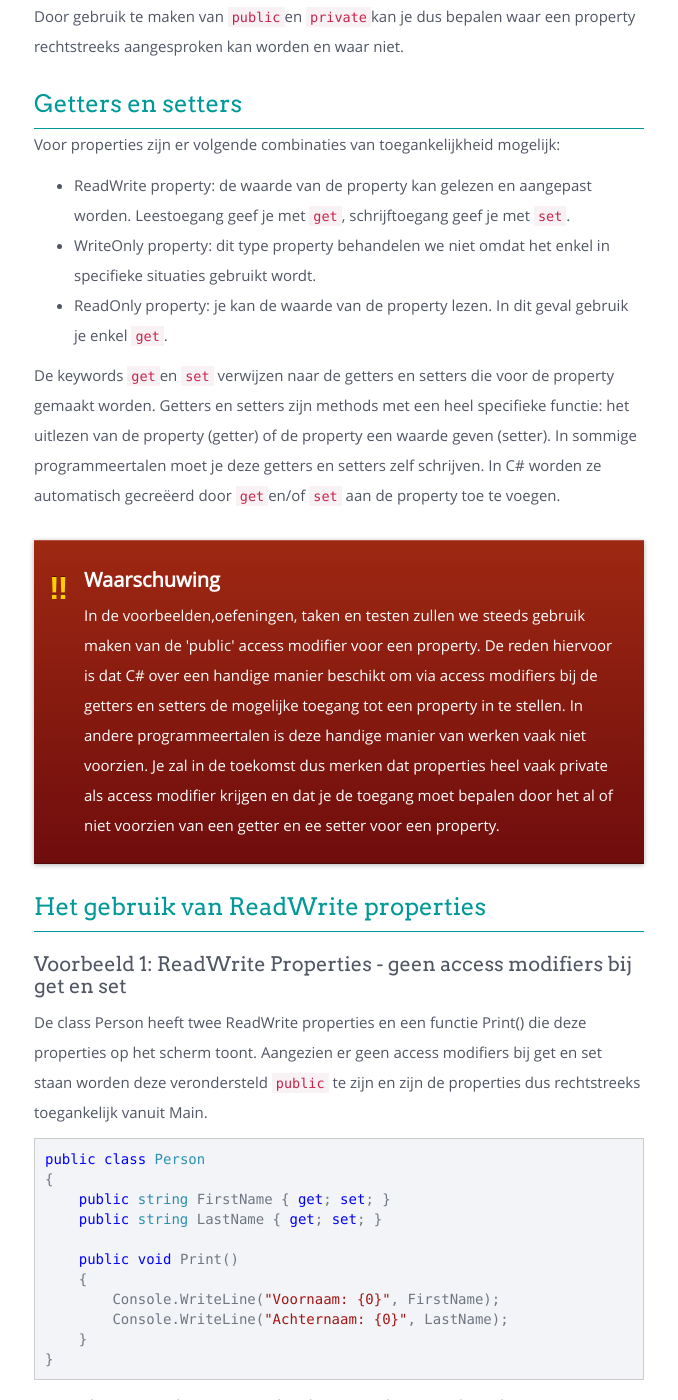
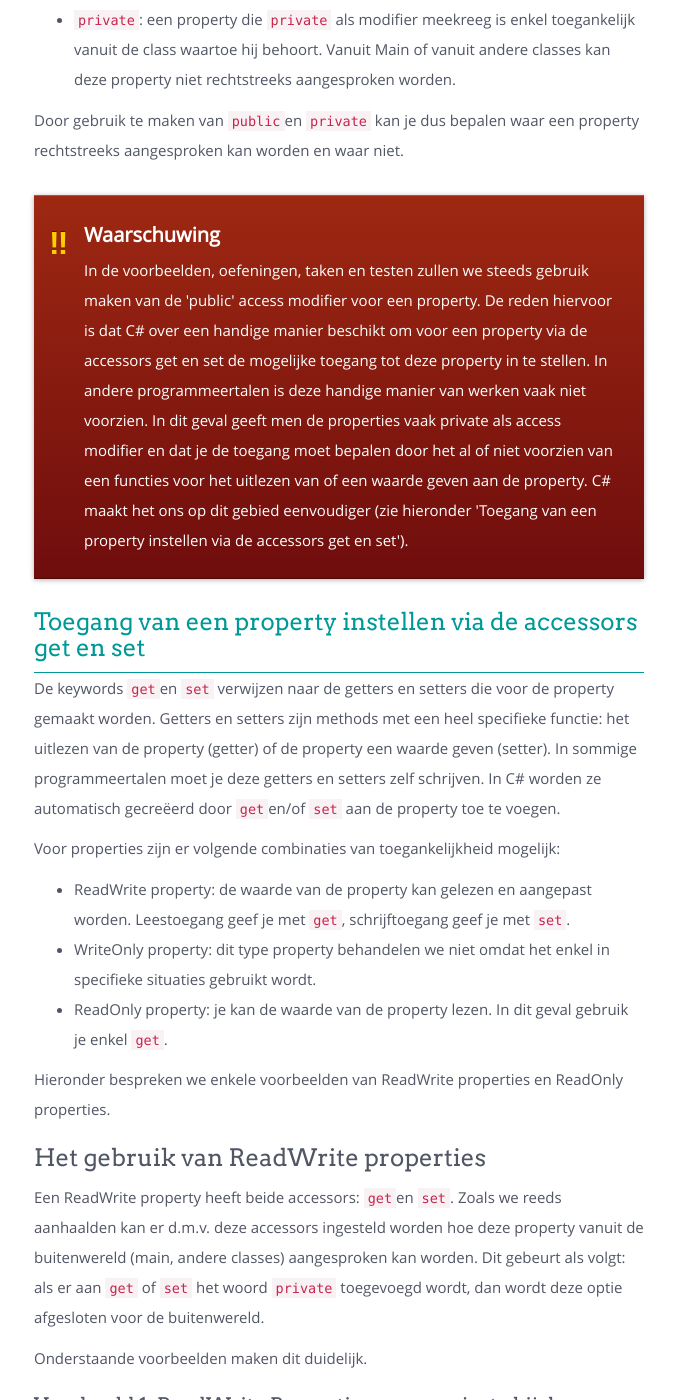
Before and after one commit to sma-it/sma-it.github.io, a Jekyll site: the page built from modules/advanced/_posts/2000-01-02-Properties.md, in a window 1280 px wide and 1400 px high, scrolled down 1200 px. Shown: the whole window, without its empty margins (381-1059 px from the left). Built offline with Jekyll 4.4.1, drawn with Linux system fonts in a browser that asks for light colours; nearby versions of some CDN libraries; some of the changed text lies outside the part shown.

Commit message:
Added better structure

````diff
--- a/modules/advanced/_posts/2000-01-02-Properties.md
+++ b/modules/advanced/_posts/2000-01-02-Properties.md
@@ -23,43 +23,58 @@
 <div class="header2" markdown = "1">## Access modifiers
 </div>
 
-Een access modifier geeft aan in welke mate een property toegankelijk is. Een volledig lijst van deze access modifiers vind je onder volgende [link](https://msdn.microsoft.com/en-us/library/system.datetime(v=vs.110).aspx)
+Een access modifier geeft aan in welke mate een property toegankelijk is. De access modifier is het eerste woord dat je bij de declaratie van de property vindt.
 
-We beperken ons voorlopig tot twee modifiers die veel gebruikt worden, namelijk `public` en `private`.
+Voorbeeld: In onderstaande lijn code is `public` de access modifier.
+
+```csharp
+public string FirstName { get; set; }
+```
+
+Een volledig lijst van deze access modifiers vind je onder volgende [link](https://msdn.microsoft.com/en-us/library/system.datetime(v=vs.110).aspx)
+
+Twee modifiers die veel gebruikt worden zijn `public` en `private`.
 
 - `public`: een property die `public` als modifier meekreeg is van overal toegankelijk. Deze property is als volgt toegankelijk:
     - De property kan rechtstreeks uitgelezen worden of rechtstreeks een waarde krijgen in de class zelf.
     - Van buitenaf (bv. in Main of vanuit een andere class) wordt de toegankelijkheid (ReadWrite, ReadOnly, WriteOnly) bepaald door de access modifiers bij `get`en `set`. (zie verder)
 - `private`: een property die `private` als modifier meekreeg is enkel toegankelijk vanuit de class waartoe hij behoort. Vanuit Main of vanuit andere classes kan deze property niet rechtstreeks aangesproken worden.
 
-Door gebruik te maken van `public`en `private`kan je dus bepalen waar een property rechtstreeks aangesproken kan worden en waar niet.
+Door gebruik te maken van `public`en `private` kan je dus bepalen waar een property rechtstreeks aangesproken kan worden en waar niet.
 
-<div class="header2" markdown = "1">## Getters en setters
+<div class="note waarschuwing">
+<p>In de voorbeelden, oefeningen, taken en testen zullen we steeds gebruik maken van de 'public' access modifier voor een property. De reden hiervoor is dat C# over een handige manier beschikt om voor een property via de accessors get en set de mogelijke toegang tot deze property in te stellen.
+In andere programmeertalen is deze handige manier van werken vaak niet voorzien. In dit geval geeft men de properties vaak private als access modifier en dat je de toegang moet bepalen door het al of niet voorzien van een functies voor het uitlezen van of een waarde geven aan de property. C# maakt het ons op dit gebied eenvoudiger (zie hieronder 'Toegang van een property instellen via de accessors get en set').</p>
 </div>
+
+<div class="header2" markdown = "1">## Toegang van een property instellen via de accessors get en set
+</div>
+
+De keywords `get`en `set` verwijzen naar de getters en setters die voor de property gemaakt worden. Getters en setters zijn methods met een heel specifieke functie: het uitlezen van de property (getter) of de property een waarde geven (setter). In sommige programmeertalen moet je deze getters en setters zelf schrijven. In C# worden ze automatisch gecreëerd door `get`en/of `set` aan de property toe te voegen.
 
 Voor properties zijn er volgende combinaties van toegankelijkheid mogelijk:
 - ReadWrite property: de waarde van de property kan gelezen en aangepast worden. Leestoegang geef je met `get`, schrijftoegang geef je met `set`.
 - WriteOnly property: dit type property behandelen we niet omdat het enkel in specifieke situaties gebruikt wordt.
 - ReadOnly property: je kan de waarde van de property lezen. In dit geval gebruik je enkel `get`.
 
-De keywords `get`en `set` verwijzen naar de getters en setters die voor de property gemaakt worden. Getters en setters zijn methods met een heel specifieke functie: het uitlezen van de property (getter) of de property een waarde geven (setter). In sommige programmeertalen moet je deze getters en setters zelf schrijven. In C# worden ze automatisch gecreëerd door `get`en/of `set` aan de property toe te voegen.
+Hieronder bespreken we enkele voorbeelden van ReadWrite properties en ReadOnly properties.
 
-<div class="note waarschuwing">
-<p>In de voorbeelden,oefeningen, taken en testen zullen we steeds gebruik maken van de 'public' access modifier voor een property. De reden hiervoor is dat C# over een handige manier beschikt om via access modifiers bij de getters en setters de mogelijke toegang tot een property in te stellen.
-In andere programmeertalen is deze handige manier van werken vaak niet voorzien. Je zal in de toekomst dus merken dat properties heel vaak private als access modifier krijgen en dat je de toegang moet bepalen door het al of niet voorzien van een getter en ee setter voor een property.</p>
+<div class="header3" markdown = "1">## Het gebruik van ReadWrite properties
 </div>
 
-<div class="header2" markdown = "1">## Het gebruik van ReadWrite properties
-</div>
-### Voorbeeld 1: ReadWrite Properties - geen access modifiers bij get en set
+Een ReadWrite property heeft beide accessors: `get`en `set`. Zoals we reeds aanhaalden kan er d.m.v. deze accessors ingesteld worden hoe deze property vanuit de buitenwereld (main, andere classes) aangesproken kan worden. Dit gebeurt als volgt: als er aan `get` of `set` het woord `private` toegevoegd wordt, dan wordt deze optie afgesloten voor de buitenwereld.
 
-De class Person heeft twee ReadWrite properties en een functie Print() die deze properties op het scherm toont. Aangezien er geen access modifiers bij get en set staan worden deze verondersteld `public` te zijn en zijn de properties dus rechtstreeks toegankelijk vanuit Main.
+Onderstaande voorbeelden maken dit duidelijk.
+
+### Voorbeeld 1: ReadWrite Properties - geen private bij de accessors get en set
+
+De class Person heeft twee ReadWrite properties en een functie Print() die deze properties op het scherm toont. Aangezien er geen private bij de accessors get en set staat worden deze verondersteld `public` te zijn en zijn de properties dus rechtstreeks toegankelijk vanuit Main en andere classes.
 
 ```csharp
 public class Person
 {
-    public string FirstName { get; set; }
-    public string LastName { get; set; }
+    public string FirstName { get; set; }   //Geen private bij get of set.
+    public string LastName { get; set; }    //Geen private bij get of set.
 
     public void Print()
     {
@@ -75,10 +90,9 @@
 public  static void Main()
 {
     var person = new Person();      // Er wordt een nieuw object van de class person gemaakt.
-    person.FirstName = "Steve";     // De ReadWrite property FirstName wordt d.m.v. de setter
-                                    // geïnitialiseerd.
-    person.LastName = "Jobs";       // De ReadWrite property LastName wordt d.m.v. de setter
-                                    // geïnitialiseerd.
+    person.FirstName = "Steve";     // Omdat er geen private bij set staat, kunnen we de property
+                                    // rechtstreeks een waarde geven in Main.
+    person.LastName = "Jobs";       // Idem FirstName.
 
     person.Print();                 // De Print-functie toont de properties op het scherm.
 
@@ -87,10 +101,10 @@
 
 ```
 
-### Voorbeeld 2: ReadWrite Properties - een 'private' access modifier bij set
+### Voorbeeld 2: ReadWrite Properties -  'private' bij de accessor set
 
 We willen vermijden dat de property LastName gewijzigd kan worden buiten de class. We kunnen niet zomaar het keyword `set` weg laten want dan wordt deze property ReadOnly en kan hij ook binnen de class Person zelf geen waarde meer krijgen. En natuurlijk moet het nog altijd mogelijk zijn om binnen de class zelf een property een waarde te geven, bijvoorbeeld d.m.v. een functie met een gepast argument.
-De manier om een property nog wel binnen zijn class zelf Writable te houden en daarbuiten ReadOnly te maken is het keyword `private` voor `set`toe te voegen.
+De manier om een property nog wel binnen zijn class zelf Writable te houden en daarbuiten ReadOnly te maken is het keyword `private` voor `set` toe te voegen.
 
 ```csharp
 public class Person
@@ -144,7 +158,7 @@
 }
 ```
 
-<div class="header2" markdown = "1">## Het gebruik van ReadOnly properties
+<div class="header3" markdown = "1">## Het gebruik van ReadOnly properties
 </div>
 
 Wanneer gebruik je ReadOnly properties? Er zijn verschillende scenario's denkbaar:
@@ -153,8 +167,16 @@
 Soms is het echt niet de bedoeling om een variabele aan te passen.
 Preventie betekent dat we `set` weglaten om fouten te voorkomen. De property kan door het ontbreken van `set` niet meer gewijzigd worden.
 
-### Utility
-Je kan ook _readonly_ utilities maken die het gebruik van je class vereenvoudigen. Als voorbeeld nemen we terug even de class Person. Veronderstel dat we heel vaak de volledige naam van een persoon in ons programma nodig hebben. We kunnen dan steeds de twee properties (FirstName en LastName) gaan opvragen en ze tonen met een spatie ertussen. Maar, we kunnen hier ook een handige utility voor maken. In het onderstaande voorbeeld zie je de utility Name. De utility is ReadOnly, want er is enkel een getter voorzien (enkel het keyword `get` staat vermeld bij de utility). Maar, er is meer aan de hand. Na het keyword `get` geven we aan wat er moet uitgelezen worden als de utility Name opgevraagd wordt. In dit geval zal het opvragen van Name dus de volledige naam als resultaat geven. Handig!
+<div class="header2" markdown = "1">Het gebruik van ReadOnly utilities
+</div>
+
+<div class="header3" markdown = "1">Wat is een utility
+</div>
+
+Je kan  _readonly_ utilities maken die het gebruik van je class vereenvoudigen.
+
+### Voorbeeld 1: properties combineren
+Als voorbeeld nemen we terug even de class Person. Veronderstel dat we heel vaak de volledige naam van een persoon in ons programma nodig hebben. We kunnen dan steeds de twee properties (FirstName en LastName) gaan opvragen en ze tonen met een spatie ertussen. Maar, we kunnen hier ook een handige utility voor maken. In het onderstaande voorbeeld zie je de utility Name. De utility is ReadOnly, want er is enkel een getter voorzien (enkel het keyword `get` staat vermeld bij de utility). Maar, er is meer aan de hand. Na het keyword `get` geven we aan wat er moet uitgelezen worden als de utility Name opgevraagd wordt. In dit geval zal het opvragen van Name dus de volledige naam als resultaat geven. Handig!
 
 ```csharp
 public class Person
@@ -167,7 +189,7 @@
 }
 ```
 
-### Berekening
+### Voorbeeld 2: een berekening
 Je kan ook _readonly_ utilities maken voor eenvoudige berekeningen. Zo bijvoorbeeld het oppervlak van een rechthoek:
 
 ```csharp
@@ -192,7 +214,7 @@
 Kijk maar naar het voorbeeld hierboven. We kunnen de utility Name probleemloos verwijderen en de volledige naam van de persoon zit nog steeds in de properties FirstName en LastName. Maar, als we de property FirstName verwijderen, dan kennen we de hele naam van de persoon niet meer. We zijn dus data kwijt. Hetzelfde geldt voor de property LastName.</p>
 </div>
 
-<div class="header2" markdown = "1">## Wanneer gebruik je _geen_ utility maar een functie?
+<div class="header3" markdown = "1">## Wanneer gebruik je _geen_ utility maar een functie?
 </div>
 Met de bovenstaande informatie zou je heel wat functies kunnen omzetten naar utilities. Elke niet-void functie zonder argumenten zou een `get` utility kunnen worden. En elke void functie met 1 argument zou een `set` functie kunnen zijn. Toch is dat niet de bedoeling.
 
````
Also changed, not shown: other parts of modules/advanced/_posts/2000-01-02-Properties.md (+1 -1 lines).
